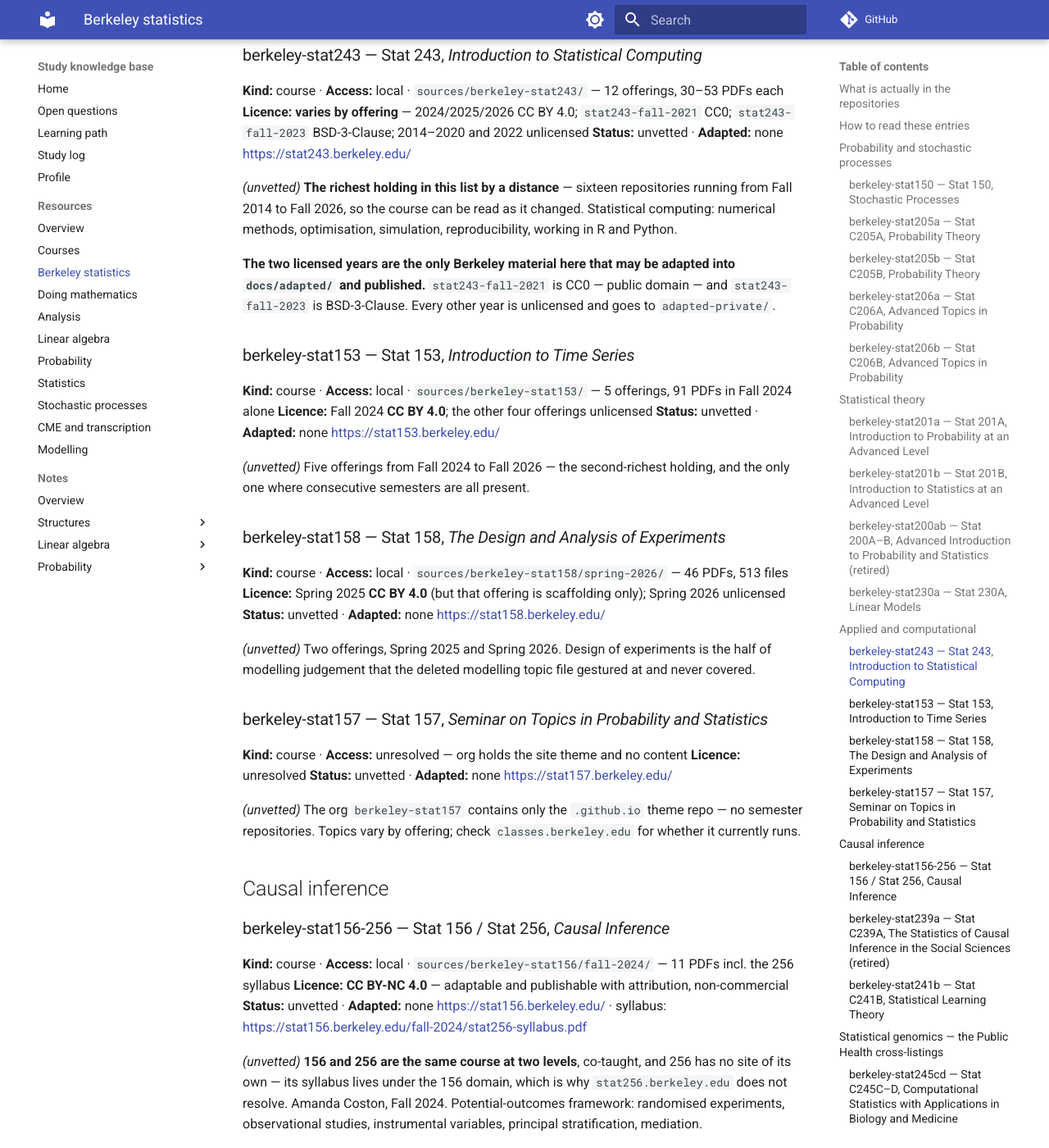
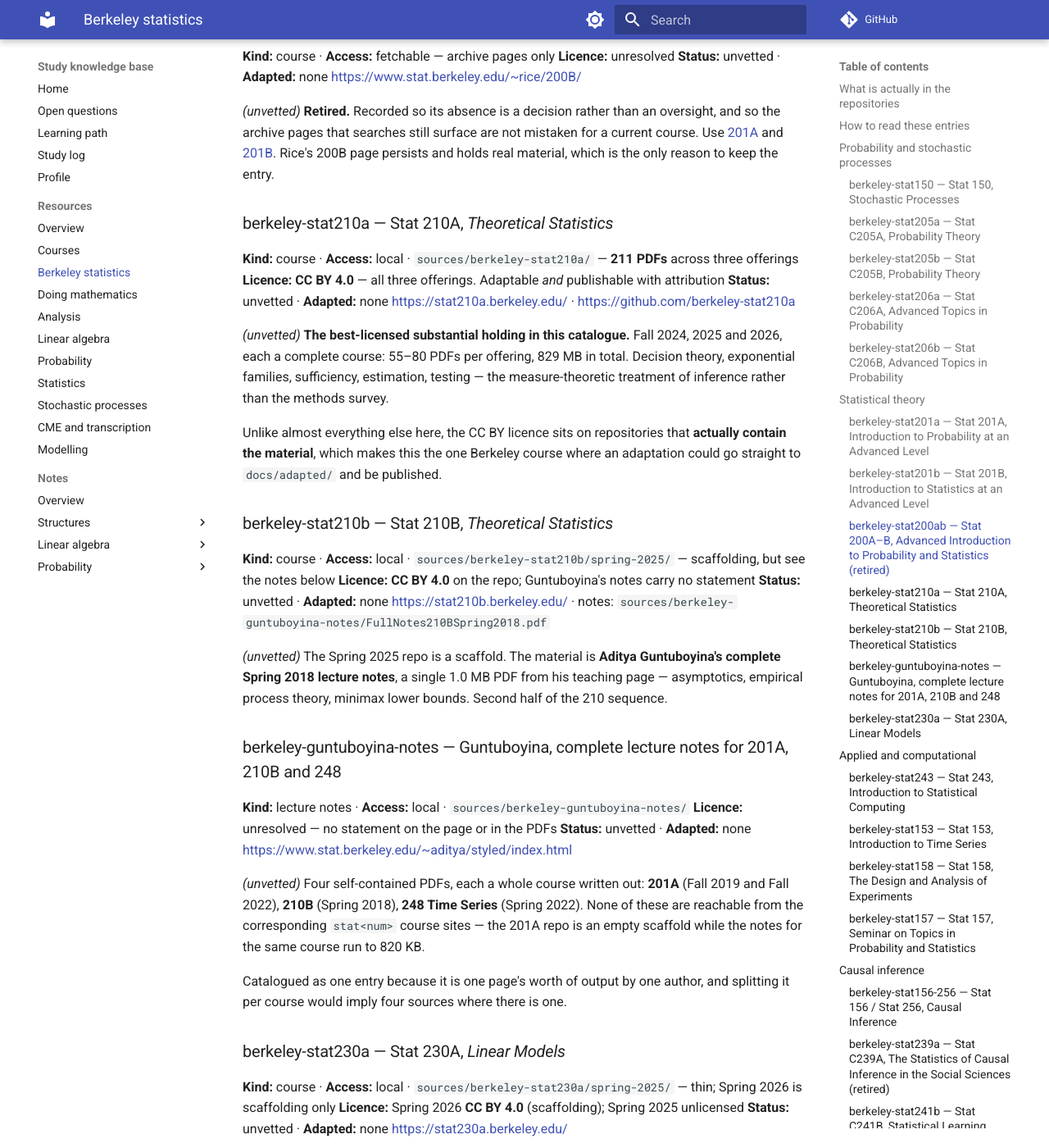
Before and after one commit to Claptar/knowledge-base, an MkDocs documentation site: the page built from docs/resources/berkeley-statistics.md, in a window 1280 px wide and 1400 px high, scrolled down 4063 px. Shown: the whole window at 82% size. Built offline with MkDocs 1.6.1 and Material for MkDocs 9.7.7, drawn with Linux system fonts in a browser that asks for light colours; comment, search, counter and statistics services are not loaded; some of the changed text lies outside the part shown.

Commit message:
Catalogue Stat 210 and the instructor-page holdings

```diff
--- a/docs/resources/berkeley-statistics.md
+++ b/docs/resources/berkeley-statistics.md
@@ -36,10 +36,24 @@
 | **Scaffolding only** | 201A, 201B, 205A, 206A, 206B Spring 2025, 158 Spring 2025, 230A Spring 2026 | a Quarto site and nothing else: `index`, `syllabus`, `schedule`, `staff`, `license`, a stylesheet and a logo. **No notes, no problem sets** |
 | **Thin** | 150, 205B, 206B Spring 2026 | ~28 files, one notebook. A shell with a little in it |
 
-**The theory courses are the empty ones.** Probability and statistical theory — 201, 205, 206 — put
-their material on bCourses and publish only a syllabus. The applied and computational courses —
-153, 243, 158, 156 — put everything in the open. If the material matters more than the reading
-list, Stat 243 and Stat 153 are the entire value of this page.
+**The theory courses' repos are the empty ones.** Probability and statistical theory — 201, 205,
+206 — put their material on bCourses and publish only a syllabus. The applied and computational
+courses — 153, 243, 158, 210A — put everything in the open.
+
+**But an empty repo does not mean an unavailable course**, and this is the correction that matters:
+Berkeley has a second, older publishing system that the `stat<num>` sites do not index at all.
+Instructor pages under `stat.berkeley.edu/~<user>/` carry complete notes and problem sets for
+exactly the courses whose repos are scaffolds:
+
+| Course | Repo | What the instructor page has |
+| --- | --- | --- |
+| 205A / 205B | scaffold | Sinho Chewi's **full scribe notes for both halves**, plus a Brownian motion book and the Diaconis–Freedman paper — `~aldous/` |
+| 201A | scaffold | Guntuboyina's **complete lecture notes**, Fall 2019 and Fall 2022 — `~aditya/resources/` |
+| 210B | scaffold | Guntuboyina's **complete Spring 2018 notes** — same page |
+| 150 | bCourses | Benson Au's **five offerings of problem sets, with LaTeX source** — `~bensonau/` |
+
+So the value of this page is not the four applied courses. It is that **every course in it now has
+material except 206 and the Public Health cross-listings.**
 
 There is an irony worth naming, because it will mislead anyone scanning licences: **the CC BY
 licence sits mostly on the empty repositories.** Stat 201A is CC BY 4.0 and contains nothing;
@@ -58,8 +72,8 @@
 
 ### berkeley-stat150 — Stat 150, *Stochastic Processes* { #berkeley-stat150 }
 
-**Kind:** course · **Access:** unreadable — Spring 2026 runs on bCourses
-**Licence:** unresolved — no licence on the content repo
+**Kind:** course · **Access:** local · `sources/berkeley-stat150/` — 222 files from 7 offerings
+**Licence:** unresolved — instructor pages carry no statement; the Spring 2026 repo none
 **Status:** unvetted · **Adapted:** none
 <https://stat150.berkeley.edu/> · <https://github.com/berkeley-stat150/spring-2026>
 
@@ -71,8 +85,8 @@
 
 ### berkeley-stat205a — Stat C205A, *Probability Theory* { #berkeley-stat205a }
 
-**Kind:** course · **Access:** fetchable — **scaffolding only**; the Aldous pages are the real material
-**Licence:** **CC BY 4.0** on the (empty) course repo; the Aldous notes carry none
+**Kind:** course · **Access:** local · `sources/berkeley-stat205a/aldous-legacy/` — Chewi's full scribe notes
+**Licence:** **CC BY 4.0** on the (empty) course repo; the Aldous page carries no statement
 **Status:** unvetted · **Adapted:** none
 <https://stat205a.berkeley.edu/> · also listed as Math C218A
 
@@ -83,8 +97,8 @@
 
 ### berkeley-stat205b — Stat C205B, *Probability Theory* { #berkeley-stat205b }
 
-**Kind:** course · **Access:** fetchable — thin; the Aldous pages are the real material
-**Licence:** unresolved — no declaration in the repo
+**Kind:** course · **Access:** local · `sources/berkeley-stat205b/aldous-legacy/` — 13 files incl. a Brownian motion book
+**Licence:** unresolved — no statement on either the repo or the Aldous page
 **Status:** unvetted · **Adapted:** none
 <https://stat205b.berkeley.edu/> · also listed as Math C218B
 
@@ -114,8 +128,8 @@
 
 ### berkeley-stat201a — Stat 201A, *Introduction to Probability at an Advanced Level* { #berkeley-stat201a }
 
-**Kind:** course · **Access:** fetchable — **scaffolding only**, no material in the repo
-**Licence:** **CC BY 4.0** — on a repo containing only a syllabus
+**Kind:** course · **Access:** local · `sources/berkeley-guntuboyina-notes/` — full lecture notes, 2019 and 2022
+**Licence:** **CC BY 4.0** on the (empty) course repo; Guntuboyina's notes carry no statement
 **Status:** unvetted · **Adapted:** none
 <https://stat201a.berkeley.edu/>
 
@@ -148,6 +162,48 @@
 archive pages that searches still surface are not mistaken for a current course. Use
 [201A](#berkeley-stat201a) and [201B](#berkeley-stat201b). Rice's 200B page persists and holds real
 material, which is the only reason to keep the entry.
+
+### berkeley-stat210a — Stat 210A, *Theoretical Statistics* { #berkeley-stat210a }
+
+**Kind:** course · **Access:** local · `sources/berkeley-stat210a/` — **211 PDFs** across three offerings
+**Licence:** **CC BY 4.0** — all three offerings. Adaptable *and* publishable with attribution
+**Status:** unvetted · **Adapted:** none
+<https://stat210a.berkeley.edu/> · <https://github.com/berkeley-stat210a>
+
+*(unvetted)* **The best-licensed substantial holding in this catalogue.** Fall 2024, 2025 and 2026,
+each a complete course: 55–80 PDFs per offering, 829 MB in total. Decision theory, exponential
+families, sufficiency, estimation, testing — the measure-theoretic treatment of inference rather
+than the methods survey.
+
+Unlike almost everything else here, the CC BY licence sits on repositories that **actually contain
+the material**, which makes this the one Berkeley course where an adaptation could go straight to
+`docs/adapted/` and be published.
+
+### berkeley-stat210b — Stat 210B, *Theoretical Statistics* { #berkeley-stat210b }
+
+**Kind:** course · **Access:** local · `sources/berkeley-stat210b/spring-2025/` — scaffolding, but see the notes below
+**Licence:** **CC BY 4.0** on the repo; Guntuboyina's notes carry no statement
+**Status:** unvetted · **Adapted:** none
+<https://stat210b.berkeley.edu/> · notes: `sources/berkeley-guntuboyina-notes/FullNotes210BSpring2018.pdf`
+
+*(unvetted)* The Spring 2025 repo is a scaffold. The material is **Aditya Guntuboyina's complete
+Spring 2018 lecture notes**, a single 1.0 MB PDF from his teaching page — asymptotics, empirical
+process theory, minimax lower bounds. Second half of the 210 sequence.
+
+### berkeley-guntuboyina-notes — Guntuboyina, complete lecture notes for 201A, 210B and 248 { #berkeley-guntuboyina-notes }
+
+**Kind:** lecture notes · **Access:** local · `sources/berkeley-guntuboyina-notes/`
+**Licence:** unresolved — no statement on the page or in the PDFs
+**Status:** unvetted · **Adapted:** none
+<https://www.stat.berkeley.edu/~aditya/styled/index.html>
+
+*(unvetted)* Four self-contained PDFs, each a whole course written out: **201A** (Fall 2019 and Fall
+2022), **210B** (Spring 2018), **248 Time Series** (Spring 2022). None of these are reachable from
+the corresponding `stat<num>` course sites — the 201A repo is an empty scaffold while the notes for
+the same course run to 820 KB.
+
+Catalogued as one entry because it is one page's worth of output by one author, and splitting it
+per course would imply four sources where there is one.
 
 ### berkeley-stat230a — Stat 230A, *Linear Models* { #berkeley-stat230a }
 
```
